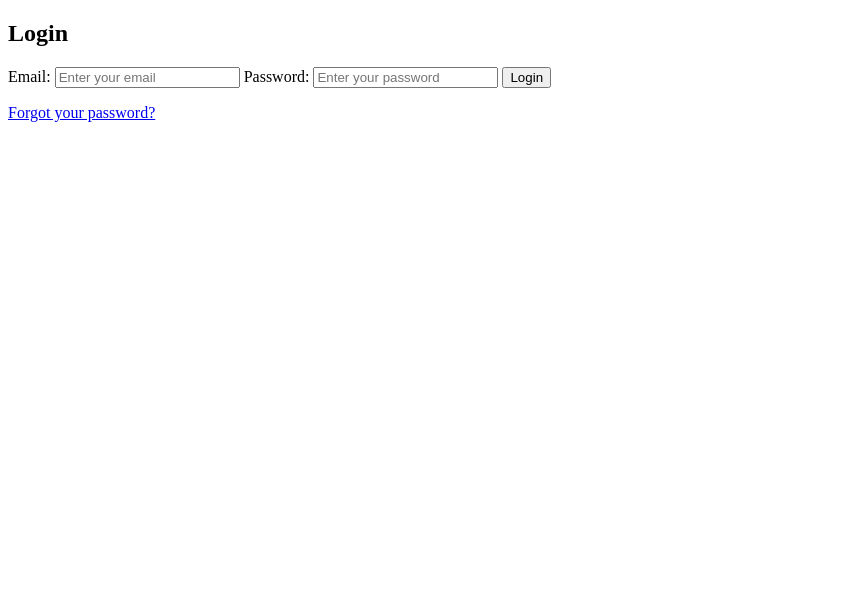
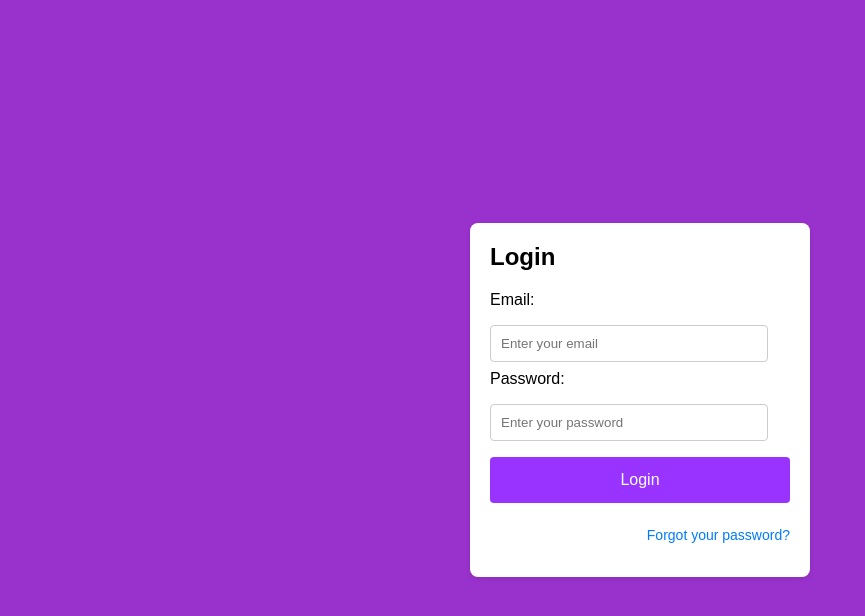
Before and after one commit to jersonmaranao/jersonlogin, a plain HTML site: page index.html in a window 1280 px wide. Shown: the whole page, without its empty margins (0-865 px from the left). Drawn offline with Linux system fonts and the light colour scheme.

Commit message:
Update index.html

```diff
--- a/index.html
+++ b/index.html
@@ -4,7 +4,7 @@
     <meta charset="UTF-8">
     <meta name="viewport" content="width=device-width, initial-scale=1.0">
     <title>Login Form</title>
-    <link rel="stylesheet" href="/.stylesheet.css">
+    <link rel="stylesheet" href="./stylesheet.css">
 </head>
 <body>
 
```
